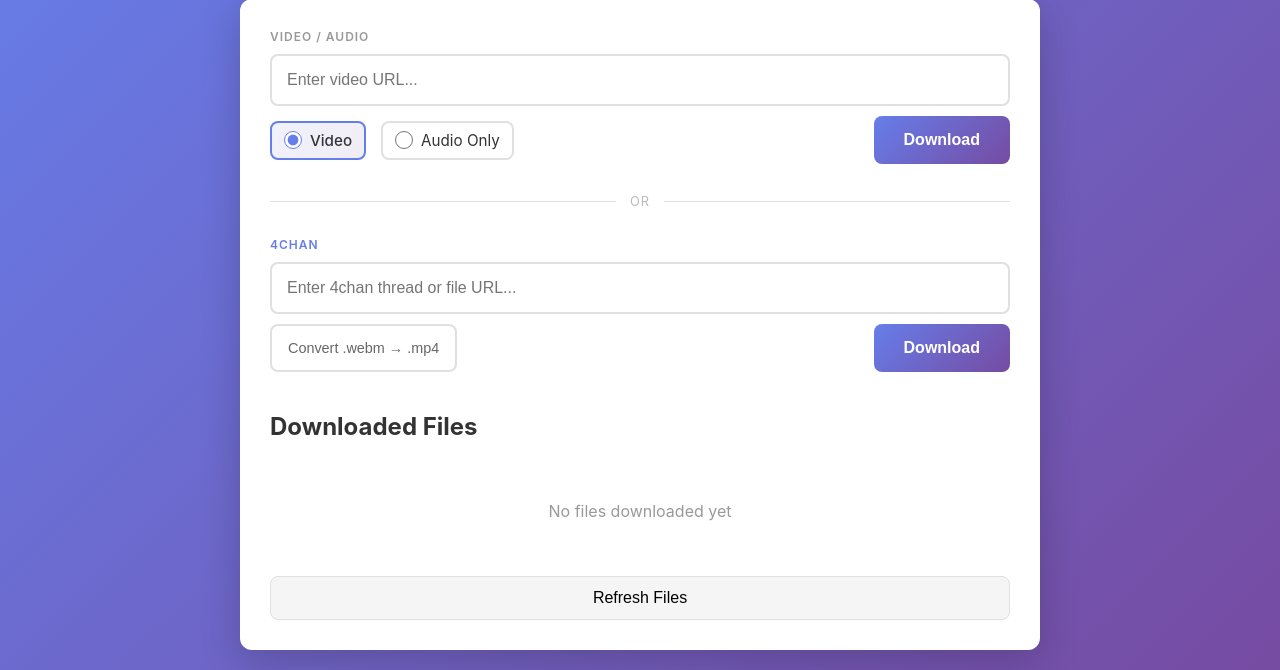
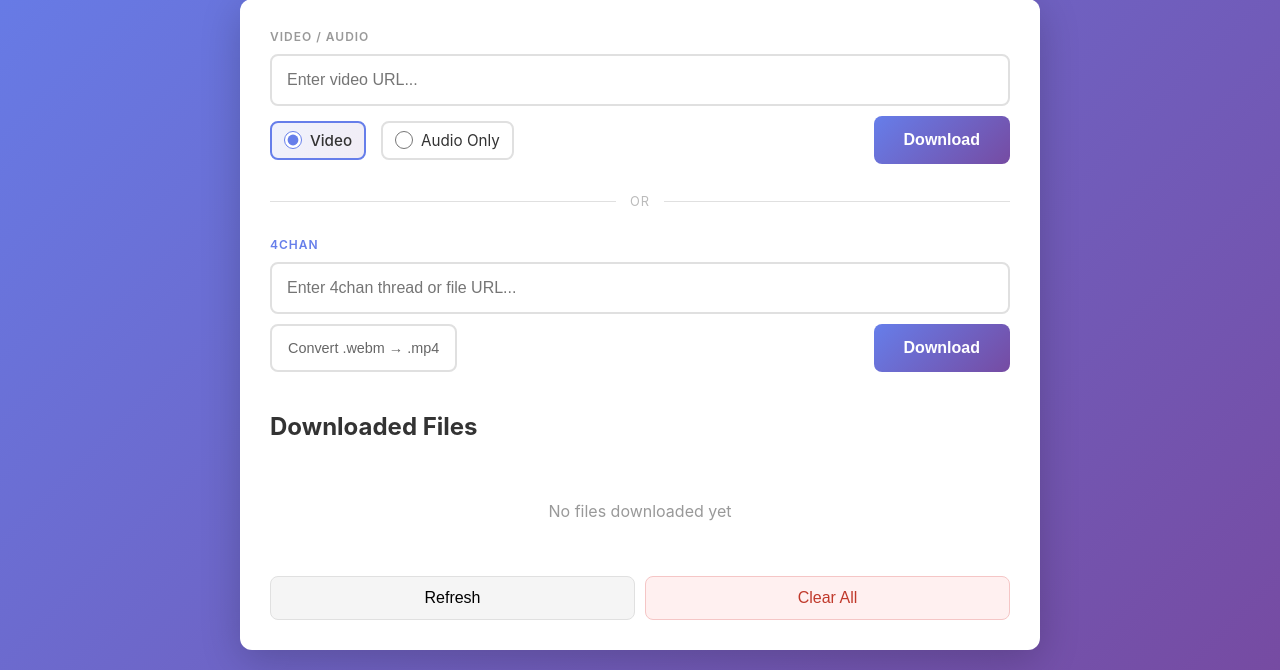
Before and after one commit to haxkor/downloader-page, a Flask app: page / in a window 1280 px wide. Shown: the part 141-811 px from the top of the page. Run offline with Flask 3, Linux system fonts and the light colour scheme; data that the repository does not hold is empty.

Commit message:
add hidden.json-based file visibility and Clear All button
Files and directories can be permanently hidden from the UI without
deleting them. .hidden.json lives in src/ (next to app.py). Hiding a
directory suppresses its entire subtree. The Clear All button hides all
top-level entries at once; Refresh and Clear All share a row below the
file list.

Co-Authored-By: Claude Sonnet 4.6 <noreply@anthropic.com>

```diff
--- a/src/app.py
+++ b/src/app.py
@@ -1,5 +1,6 @@
 import os
 import re
+import json
 import time
 import subprocess
 import threading
@@ -294,19 +295,58 @@ def start_4chan_download():
     return jsonify({'download_id': download_id, 'status': 'started'})
 
 
+def _hidden_file_path():
+    return os.path.join(os.path.dirname(__file__), '.hidden.json')
+
+
+def _load_hidden():
+    try:
+        with open(_hidden_file_path()) as f:
+            return set(json.load(f))
+    except (FileNotFoundError, json.JSONDecodeError):
+        return set()
+
+
+def _save_hidden(hidden):
+    with open(_hidden_file_path(), 'w') as f:
+        json.dump(sorted(hidden), f, indent=2)
+
+
+def _is_hidden(rel_path, hidden):
+    # Walk up the path components; hide if the entry itself or any parent dir is listed
+    path = rel_path
+    while path:
+        if path in hidden:
+            return True
+        parent = os.path.dirname(path)
+        if parent == path:
+            break
+        path = parent
+    return False
+
+
 @app.route('/files')
 def list_files():
     """List all downloaded files, including those in subdirectories."""
     files = []
     download_folder = app.config['DOWNLOAD_FOLDER']
+    hidden = _load_hidden()
+    skip = {'.gitkeep'}
 
     if os.path.exists(download_folder):
-        for dirpath, _, filenames in os.walk(download_folder):
+        for dirpath, dirnames, filenames in os.walk(download_folder):
+            # Prune hidden directories so os.walk doesn't descend into them
+            dirnames[:] = [
+                d for d in dirnames
+                if not _is_hidden(os.path.relpath(os.path.join(dirpath, d), download_folder), hidden)
+            ]
             for filename in filenames:
-                if filename == '.gitkeep':
+                if filename in skip:
                     continue
                 filepath = os.path.join(dirpath, filename)
                 rel_path = os.path.relpath(filepath, download_folder)
+                if _is_hidden(rel_path, hidden):
+                    continue
                 files.append({
                     'name': rel_path,
                     'size': os.path.getsize(filepath),
@@ -316,6 +356,22 @@ def list_files():
     return jsonify(files)
 
 
+@app.route('/hide/all', methods=['POST'])
+def hide_all():
+    """Hide all currently visible top-level entries."""
+    download_folder = app.config['DOWNLOAD_FOLDER']
+    hidden = _load_hidden()
+    skip = {'.gitkeep'}
+
+    if os.path.exists(download_folder):
+        for entry in os.listdir(download_folder):
+            if entry not in skip:
+                hidden.add(entry)
+
+    _save_hidden(hidden)
+    return jsonify({'status': 'ok'})
+
+
 if __name__ == '__main__':
     app.run(
         debug=app.config['DEBUG'],
--- a/src/static/css/style.css
+++ b/src/static/css/style.css
@@ -240,20 +240,44 @@ main {
     background: #764ba2;
 }
 
-.refresh-btn {
-    width: 100%;
+.files-actions {
+    display: flex;
+    gap: 10px;
+    margin-top: 15px;
+}
+
+.refresh-btn,
+.clear-btn {
+    flex: 1;
     padding: 12px;
-    background: #f5f5f5;
-    border: 1px solid #e0e0e0;
     border-radius: 8px;
     cursor: pointer;
     font-size: 1rem;
-    margin-top: 15px;
     transition: background 0.2s;
+    border: 1px solid #e0e0e0;
+}
+
+.refresh-btn {
+    background: #f5f5f5;
 }
 
 .refresh-btn:hover {
     background: #e0e0e0;
+}
+
+.clear-btn {
+    background: #fff0f0;
+    color: #c0392b;
+    border-color: #f5c6c6;
+}
+
+.clear-btn:hover {
+    background: #fde0e0;
+}
+
+.clear-btn:disabled {
+    opacity: 0.5;
+    cursor: not-allowed;
 }
 
 .section-divider {
--- a/src/static/js/app.js
+++ b/src/static/js/app.js
@@ -7,6 +7,7 @@ const progressFill = document.getElementById('progressFill');
 const progressText = document.getElementById('progressText');
 const filesList = document.getElementById('filesList');
 const refreshBtn = document.getElementById('refreshBtn');
+const clearAllBtn = document.getElementById('clearAllBtn');
 
 const chanUrlInput = document.getElementById('chanUrlInput');
 const chanDownloadBtn = document.getElementById('chanDownloadBtn');
@@ -26,6 +27,7 @@ let chanConvertWebm = false;
 // Event listeners
 downloadBtn.addEventListener('click', startDownload);
 refreshBtn.addEventListener('click', loadFiles);
+clearAllBtn.addEventListener('click', clearAll);
 urlInput.addEventListener('keypress', (e) => {
     if (e.key === 'Enter') startDownload();
 });
@@ -133,6 +135,16 @@ function showError(message) {
     statusMessage.textContent = `Error: ${message}`;
     progressFill.style.width = '0%';
     progressText.textContent = '';
+}
+
+async function clearAll() {
+    try {
+        clearAllBtn.disabled = true;
+        await fetch('/hide/all', { method: 'POST' });
+        await loadFiles();
+    } finally {
+        clearAllBtn.disabled = false;
+    }
 }
 
 async function loadFiles() {
--- a/src/templates/index.html
+++ b/src/templates/index.html
@@ -64,7 +64,10 @@
                 <div id="filesList" class="files-list">
                     <p class="empty-message">No files downloaded yet</p>
                 </div>
-                <button id="refreshBtn" class="refresh-btn">Refresh Files</button>
+                <div class="files-actions">
+                    <button id="refreshBtn" class="refresh-btn">Refresh</button>
+                    <button id="clearAllBtn" class="clear-btn">Clear All</button>
+                </div>
             </div>
         </main>
     </div>
```
